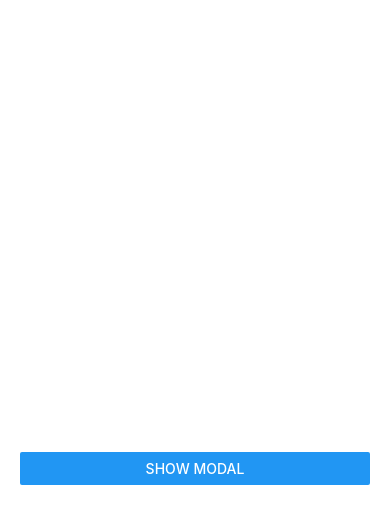
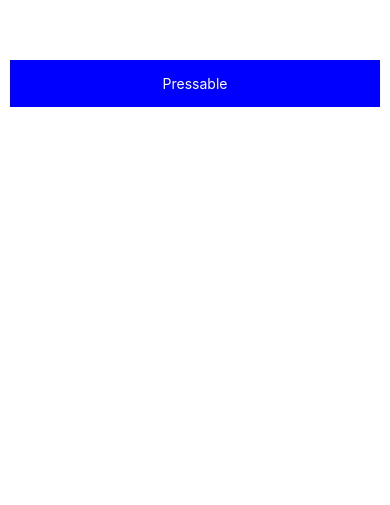
Before and after one commit to Saini-Gaurav/React-Native-Practice, a React Native app: screen / in a window 390 px wide. Shown: the part 339-844 px from the top of the page. Built offline with nearby package versions, Linux system fonts and the light colour scheme.

Commit message:
Pressable is done

```diff
--- a/App.js
+++ b/App.js
@@ -18,6 +18,7 @@ import TouchableHighlightButton from "./practice/TouchableHighlightButton";
 import RadioButton from "./practice/RadioButton";
 import ActivityIndicatorScreen from "./practice/ActivityIndicatorScreen";
 import ModalScreen from "./practice/ModalScreen";
+import PressableScreen from "./practice/PressableScreen";
 
 // const Stack = createNativeStackNavigator();
 
@@ -43,7 +44,8 @@ export default function App() {
       // <TouchableHighlightButton />
       // <RadioButton />
       // <ActivityIndicatorScreen />
-      <ModalScreen />
+      // <ModalScreen />
+      <PressableScreen />
 
   );
 }
--- /dev/null
+++ b/practice/PressableScreen.js
@@ -0,0 +1,34 @@
+import React from 'react'
+import { Pressable, StyleSheet, Text, View } from 'react-native'
+
+const PressableScreen = () => {
+  return (
+    <View style={styles.main}>
+        <Pressable
+        // onPress={()=> console.warn("Normal on press")}
+        // onLongPress={()=> console.warn("Long Press")}
+        onPressIn={()=> console.warn("Press on in")}
+        onPressOut={()=> console.warn("Press on out")}
+        >
+            <Text style={styles.pressableBtn}>Pressable</Text>
+        </Pressable>
+    </View>
+  )
+}
+
+const styles = StyleSheet.create({
+    main:{
+        flex:1,
+        justifyContent: "center",
+        // alignItems: "center",
+    },
+    pressableBtn:{
+        backgroundColor: "blue",
+        color: "#fff",
+        padding: 15,
+        margin: 10,
+        textAlign: "center",
+    }
+})
+
+export default PressableScreen
```
